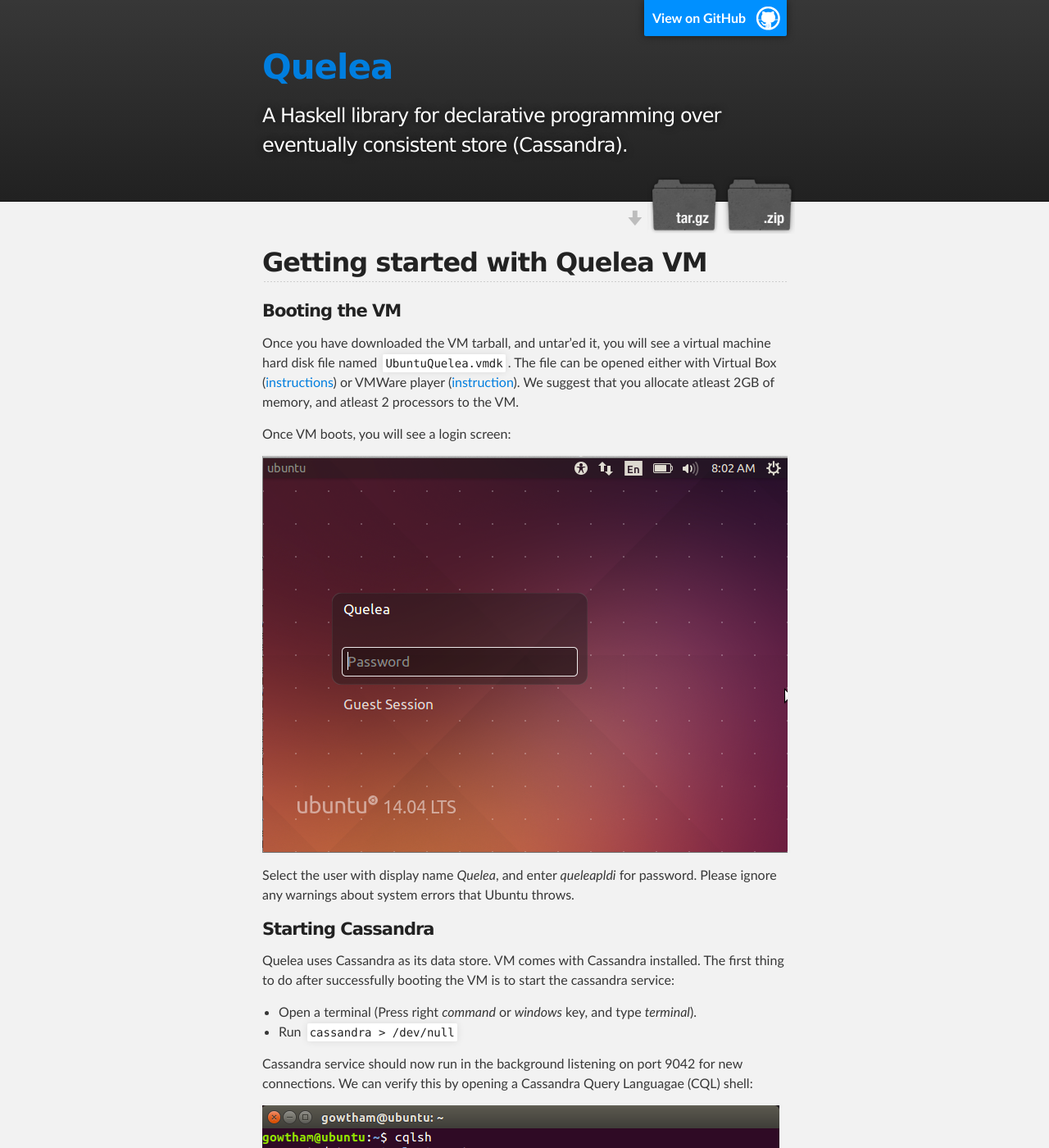
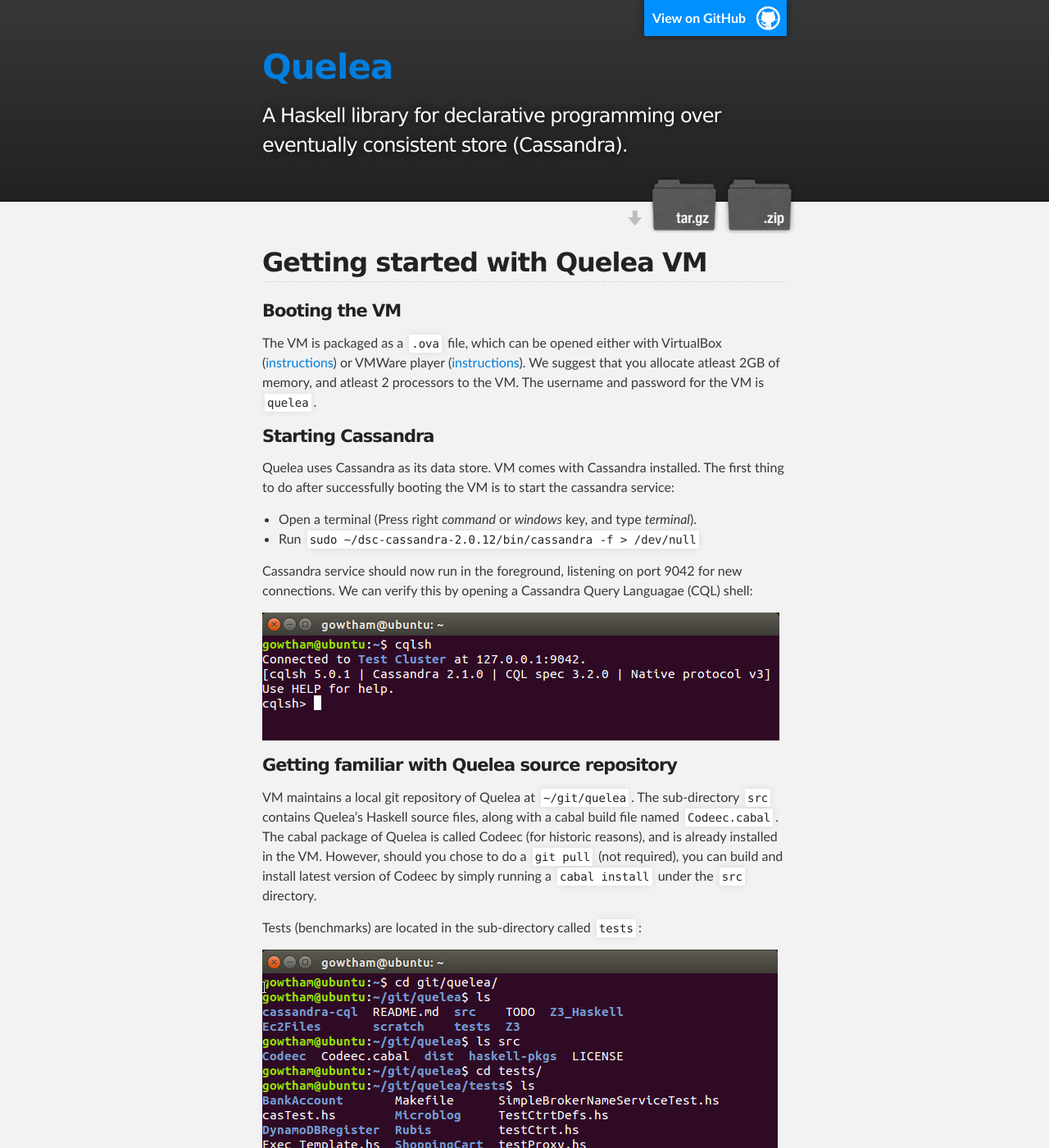
Before and after one commit to kayceesrk/Quelea, a Jekyll site: the page built from _posts/2015-02-10-vm-prelims.markdown, in a window 1280 px wide and 1400 px high. Shown: the whole window at 82% size. Built offline with Jekyll 4.4.1, drawn with Linux system fonts in a browser that asks for light colours.

Commit message:
Prelims for new VM. Minor edits.

```diff
--- a/_posts/2015-02-10-vm-prelims.markdown
+++ b/_posts/2015-02-10-vm-prelims.markdown
@@ -6,48 +6,38 @@
 
 #### Booting the VM
 
-Once you have downloaded the VM tarball, and untar'ed it, you will see
-a virtual machine hard disk file named `UbuntuQuelea.vmdk`. The file
-can be opened either with Virtual Box
-([instructions](http://techathlon.com/how-to-run-a-vmdk-file-in-oracle-virtualbox/))
-or VMWare player
-([instruction](http://kb.vmware.com/selfservice/microsites/search.do?language=en_US&cmd=displayKC&externalId=2010196)).
-We suggest that you allocate atleast 2GB of memory, and atleast 2
-processors to the VM.
-
-Once VM boots, you will see a login screen:
-
-![loginscreen]({{ site.baseurl }}/assets/loginscreen.png)
-
-Select the user with display name _Quelea_, and enter _queleapldi_ for
-password. Please ignore any warnings about system errors that Ubuntu
-throws.
+The VM is packaged as a `.ova` file, which can be opened either with VirtualBox
+([instructions](http://www.virtualbox.org/manual/ch01.html#ovf)) or VMWare
+player
+([instructions](https://pubs.vmware.com/fusion-5/topic/com.vmware.fusion.help.doc/GUID-275EF202-CF74-43BF-A9E9-351488E16030.html)).
+We suggest that you allocate atleast 2GB of memory, and atleast 2 processors to
+the VM. The username and password for the VM is `quelea`.
 
 #### Starting Cassandra
 
-Quelea uses Cassandra as its data store. VM comes with Cassandra
-installed. The first thing to do after successfully booting the VM is
-to start the cassandra service:
+Quelea uses Cassandra as its data store. VM comes with Cassandra installed. The
+first thing to do after successfully booting the VM is to start the cassandra
+service:
 
 + Open a terminal (Press right _command_ or _windows_ key, and type
   _terminal_).
-+ Run `cassandra > /dev/null`
++ Run `sudo ~/dsc-cassandra-2.0.12/bin/cassandra -f > /dev/null`
 
-Cassandra service should now run in the background listening on port
-9042 for new connections. We can verify this by opening a Cassandra
-Query Languagae (CQL) shell:
+Cassandra service should now run in the foreground, listening on port 9042 for
+new connections. We can verify this by opening a Cassandra Query Languagae
+(CQL) shell:
 
 ![cqlsh]({{ site.baseurl }}/assets/cqlsh.png)
 
 #### Getting familiar with Quelea source repository
 
 VM maintains a local git repository of Quelea at `~/git/quelea`. The
-sub-directory `src` contains Quelea's Haskell source files, along with
-a cabal build file named `Codeec.cabal`. The cabal package of Quelea
-is called Codeec (for historic reasons), and is already installed in
-the VM. However, should you chose to do a `git pull` (not required),
-you can build and install latest version of Codeec by simply running a
-`cabal install` under the `src` directory.
+sub-directory `src` contains Quelea's Haskell source files, along with a cabal
+build file named `Codeec.cabal`. The cabal package of Quelea is called Codeec
+(for historic reasons), and is already installed in the VM. However, should you
+chose to do a `git pull` (not required), you can build and install latest
+version of Codeec by simply running a `cabal install` under the `src`
+directory.
 
 Tests (benchmarks) are located in the sub-directory called `tests`:
 
@@ -58,34 +48,31 @@
 
 ### Building and running benchmarks
 
-Contract classification is a static component of Quelea;
-classification of operation contracts (as `Strongly Consistent`,
-`Causally Consistent` etc.), and transaction contracts (as `Read
-Committed`, `Monotonic Atomic View` etc.) happens when a Quelea
-application is <u>compiled</u>. In order to evaluate the performance
-of contract classification, it is therefore imperative to build the
-benchmarks and observe the output. Performance of the run-time
-component can then be evaluated by running the binaries generated.
+Contract classification is a static component of Quelea; classification of
+operation contracts (as `Strongly Consistent`, `Causally Consistent` etc.), and
+transaction contracts (as `Read Committed`, `Monotonic Atomic View` etc.)
+happens when a Quelea application is <u>compiled</u>. In order to evaluate the
+performance of contract classification, it is therefore imperative to build the
+benchmarks and observe the output. Performance of the run-time component can
+then be evaluated by running the binaries generated.
 
-For each benchmark, instructions on how to build and execute, and
-guidelines on how to interpret the data generated are provided in the
-following pages:
+For each benchmark, instructions on how to build and execute, and guidelines on
+how to interpret the data generated are provided in the following pages:
 
 + [BankAccount]({{ site.baseurl }}/bank-account-test.html) benchmark
 + [LWW Transactions]({{ site.baseurl }}/lww-txn-test.html) benchmark
 + [RUBiS]({{ site.baseurl }}/rubis-test.html) benchmark
 + [LWW GC]({{ site.baseurl }}/lww-gc-test.html) benchmark
 
-Please note that the experimental results reported in the paper were
-conducted on a 5 node Quelea cluster, where each node was a c3.4xlarge
-machine with 16 vCPUs and 30GiB of main memory. As a result, the scale
-of the results are much smaller in the VM. Nevertheless, you should be
-able to observe similar patterns as reported in the paper, at a
-smaller scale in the VM. If you are interested in reconstructing
-experiments in a cloud setting, instructions are
+Please note that the experimental results reported in the paper were conducted
+on a 5 node Quelea cluster, where each node was a c3.4xlarge machine with 16
+vCPUs and 30GiB of main memory. As a result, the scale of the results are much
+smaller in the VM. Nevertheless, you should be able to observe similar patterns
+as reported in the paper, at a smaller scale in the VM. If you are interested
+in reconstructing experiments in a cloud setting, instructions are
 [here]({{ site.baseurl }}/ec2-instructions.html).
 
-We have tried to ensure that benchmarks can be run as smoothly as
-possible. However, you might still encounter some issues due to some
-concurrency bugs lurking in our software. We have documented some of
-the known issues, and quick fixes [here]({{ site.baseurl }}/troubleshooting.html).
+We have tried to ensure that benchmarks can be run as smoothly as possible.
+However, you might still encounter some issues due to some concurrency bugs
+lurking in our software. We have documented some of the known issues, and quick
+fixes [here]({{ site.baseurl }}/troubleshooting.html).
--- a/_posts/2015-02-11-rubis-test.markdown
+++ b/_posts/2015-02-11-rubis-test.markdown
@@ -10,7 +10,7 @@
 large number of operations and transactions requiring varying levels
 of consistency and isolation, respectively. The primary purpose of
 this benchmark is to study the impact of using Quelea in such a
-_real-world_ setting (Fig. 9(c) of the [paper]({{ site.pldiurl}})); We
+real-world setting (Fig. 9(c) of the [paper]({{ site.pldiurl}})); We
 would like to demonstrate significant performance gains obtained by
 annotating operations/transactions with Quelea contracts, which would
 otherwise need to be executed with strong consistency/isolation to
--- a/_posts/2015-02-12-ec2-instructions.markdown
+++ b/_posts/2015-02-12-ec2-instructions.markdown
@@ -40,7 +40,7 @@
 to log on to an instance wiht public IP of `54.149.150.102`, you should the
 following:
 
-    ssh -i ~/.ssh/name-key-pair-uswestoregon.pem ubuntu@54.149.150.102
+      ssh -i ~/.ssh/name-key-pair-uswestoregon.pem ubuntu@54.149.150.102
 
 ![ec2-5]({{ site.baseurl }}/assets/ec2-5.png)
 
```
